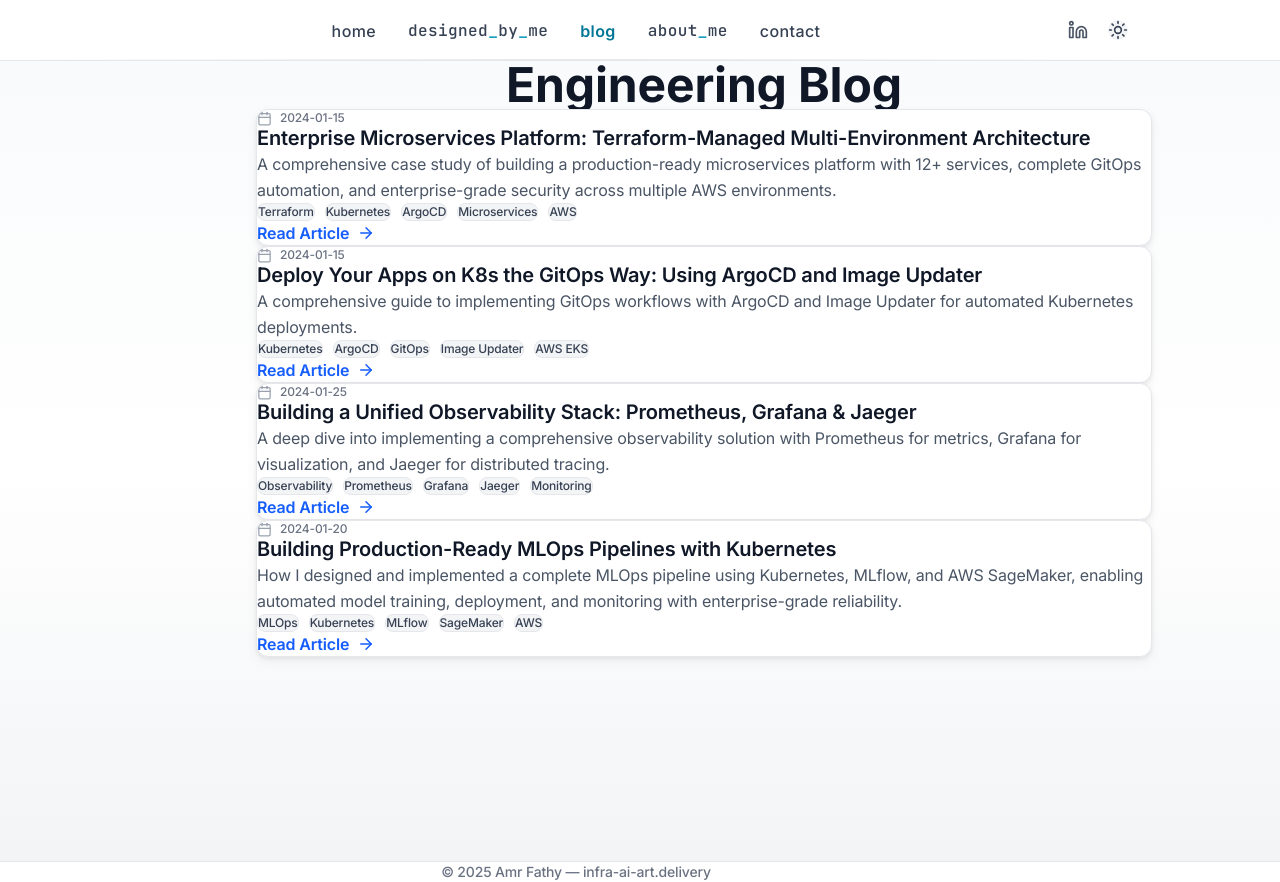
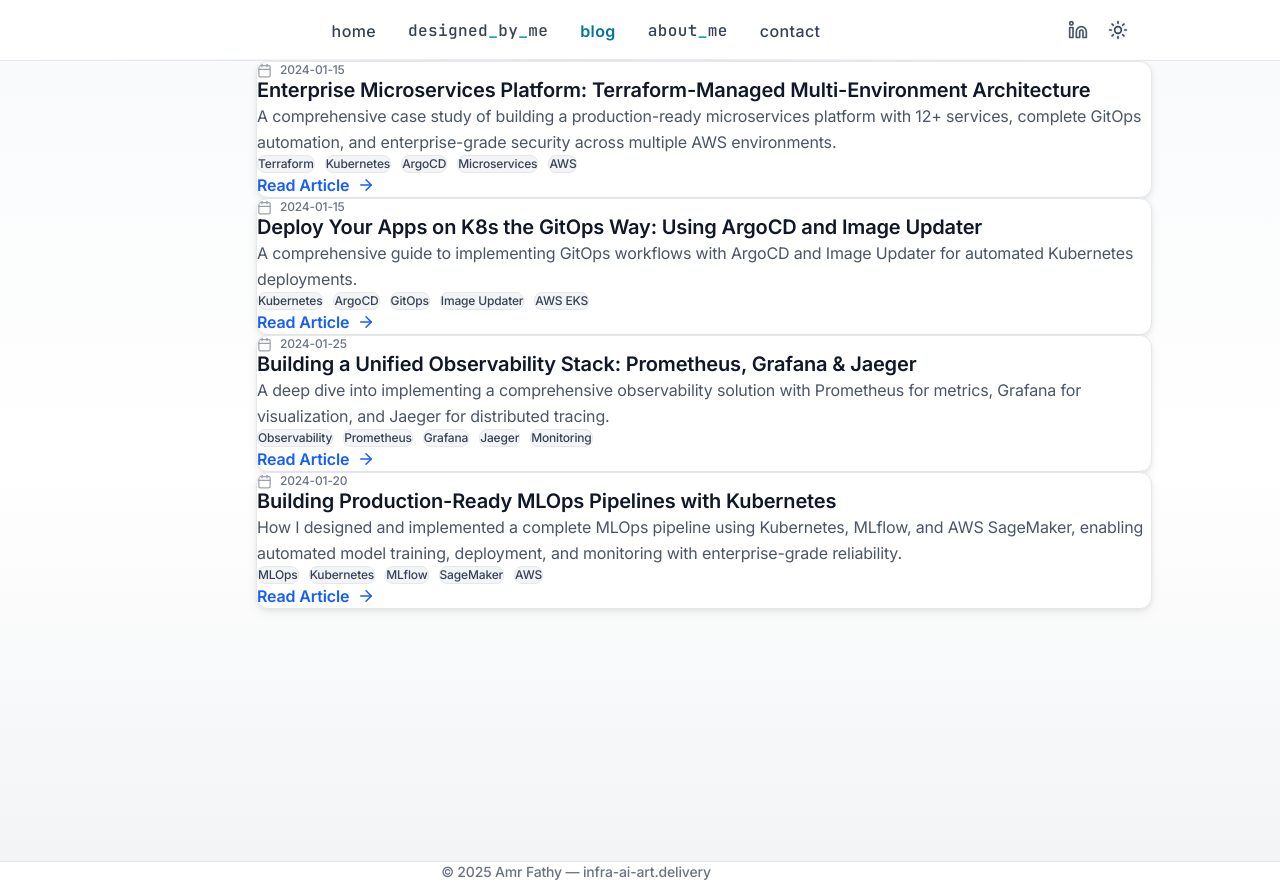
Before and after one commit to amohsenter09-github/devops-portfolio-website, a Next.js app: page /blog in a window 1280 px wide. Built offline with nearby package versions, Linux system fonts and the light colour scheme.

Commit message:
Remove animated header from BlogPage for a cleaner layout and improved user experience

```diff
--- a/src/app/blog/page.tsx
+++ b/src/app/blog/page.tsx
@@ -30,16 +30,6 @@ export default function BlogPage() {
       <div className="w-full max-w-7xl mx-auto px-4 sm:px-6 lg:px-8">
         <div className="flex justify-center md:justify-center lg:justify-center">
           <div className="w-full max-w-4xl md:translate-x-8 lg:translate-x-16">
-            <motion.div
-              initial={{ opacity: 0, y: 20 }}
-              animate={{ opacity: 1, y: 0 }}
-              transition={{ duration: 0.6 }}
-              className="mb-12 md:mb-16 text-center"
-            >
-              <h1 className="text-4xl md:text-5xl font-bold text-gray-900 mb-4 select-none">
-                Engineering Blog
-              </h1>
-            </motion.div>
             <div className="space-y-10 md:space-y-16">
               {posts.map((post, index) => (
                 <BlogPostCard key={post.slug} post={post} index={index} />
```
